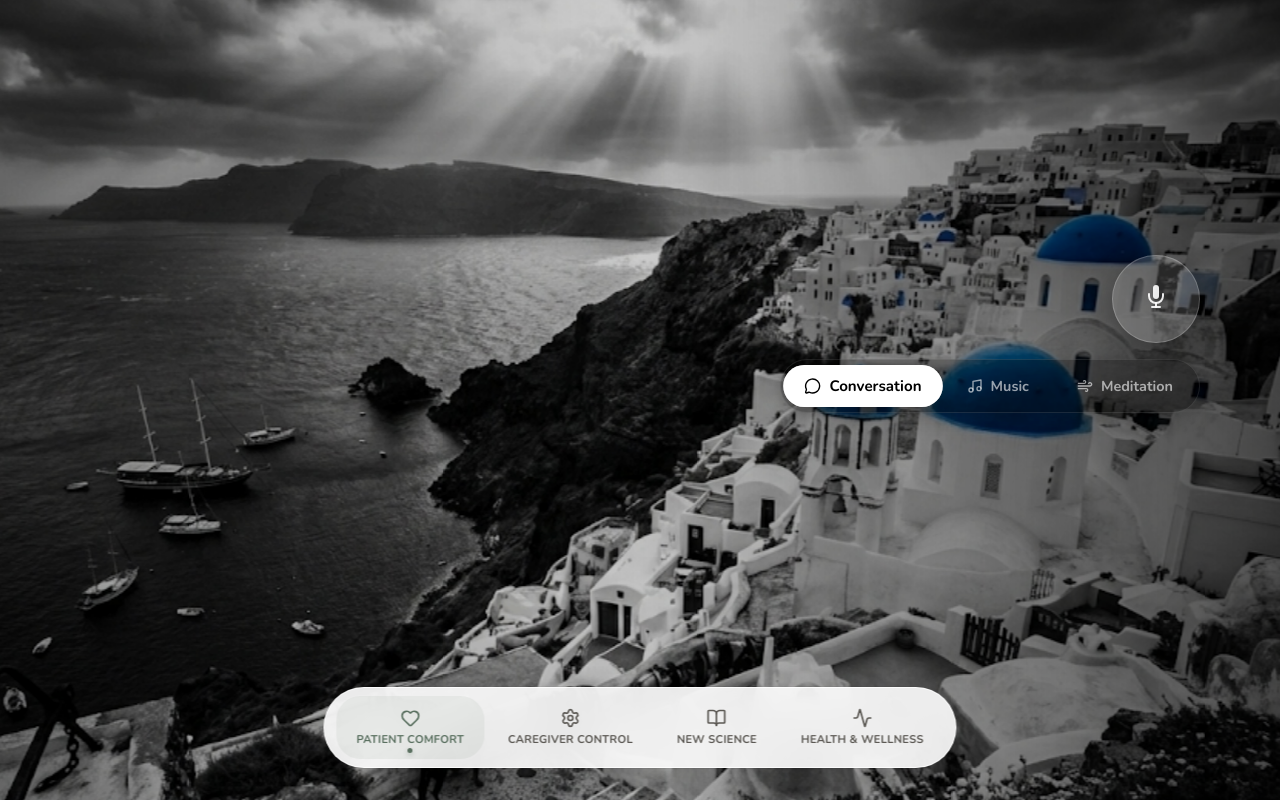
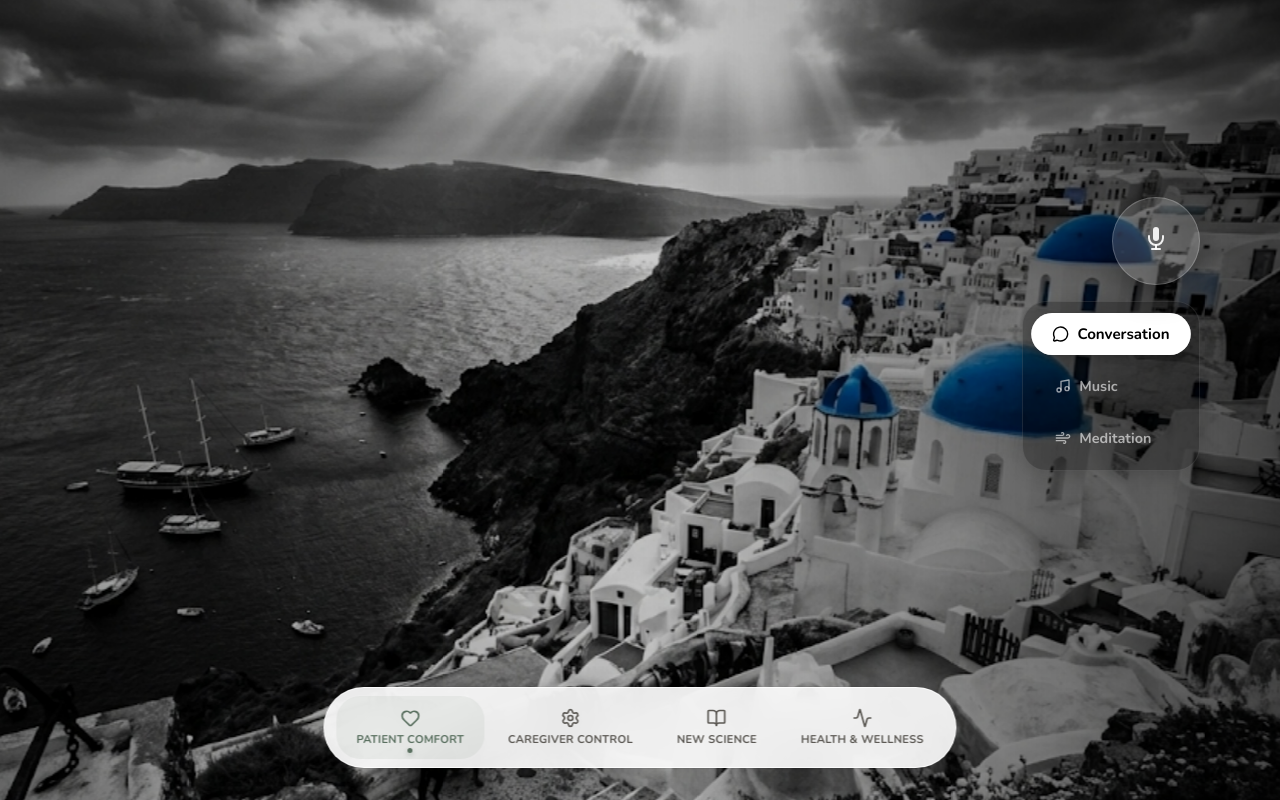
Before and after one commit to rgkhabbaz-sys/everloved-v3, a Next.js app: page / in a window 1280 px wide. Built offline with nearby package versions, Linux system fonts and the light colour scheme.

Commit message:
Force cache bust for Patient tab layout updates

```diff
--- a/src/app/page.module.css
+++ b/src/app/page.module.css
@@ -88,16 +88,19 @@
   display: none;
 }
 
-/* Floating Avatar Box */
+/* Floating Avatar Box - Centered */
 .avatarBox {
   position: absolute;
-  top: 40px;
-  left: 40px;
-  width: 280px;
-  height: 380px;
-  border-radius: 24px;
+  top: 50%;
+  left: 50%;
+  transform: translate(-50%, -50%);
+  width: 560px;
+  /* Doubled from 280px */
+  height: 760px;
+  /* Doubled from 380px */
+  border-radius: 32px;
   overflow: hidden;
-  box-shadow: 0 20px 50px rgba(0, 0, 0, 0.5);
+  box-shadow: 0 40px 100px rgba(0, 0, 0, 0.6);
   border: 1px solid rgba(255, 255, 255, 0.2);
   z-index: 5;
   background: rgba(0, 0, 0, 0.2);
--- a/src/components/Patient/Patient.module.css
+++ b/src/components/Patient/Patient.module.css
@@ -304,10 +304,15 @@
 /* Therapy Modes - Glass Pill Design */
 .modesContainer {
     display: flex;
-    gap: 8px;
+    flex-direction: column;
+    /* Stack vertically - Force Update */
+    gap: 12px;
+    /* Increased gap for vertical spacing */
     background: rgba(0, 0, 0, 0.3);
-    padding: 6px;
-    border-radius: 99px;
+    padding: 12px;
+    /* Increased padding */
+    border-radius: 24px;
+    /* Adjusted radius for vertical pill/card shape */
     backdrop-filter: blur(12px);
     border: 1px solid rgba(255, 255, 255, 0.1);
     box-shadow: 0 4px 20px rgba(0, 0, 0, 0.2);
```
